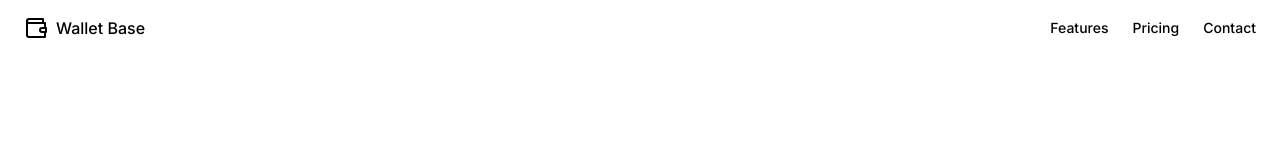
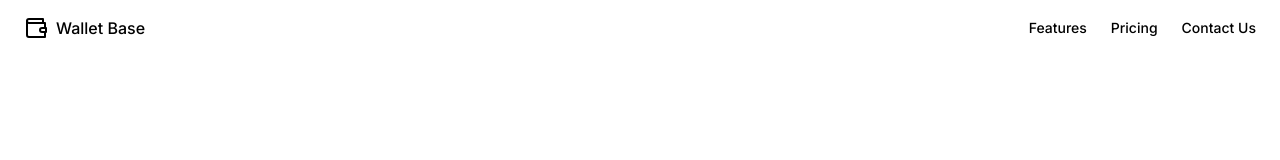
Before and after one commit to ArshaanB/wallet-base, a Next.js app: page / in a window 1280 px wide. Shown: the top 160 px of the page. Built offline with nearby package versions, Linux system fonts and the light colour scheme; no server answers.

Commit message:
added navbar into layout, modified which links show up on pages, moved logout button position

```diff
--- a/app/layout.tsx
+++ b/app/layout.tsx
@@ -1,6 +1,8 @@
 import type { Metadata } from "next";
 import { Inter } from "next/font/google";
 import "./globals.css";
+
+import NavBar from "../components/navbar";
 
 const inter = Inter({ subsets: ["latin"] });
 
@@ -17,7 +19,10 @@ export default function RootLayout({
 }) {
   return (
     <html lang="en">
-      <body className={inter.className}>{children}</body>
+      <body className={inter.className}>
+        <NavBar />
+        {children}
+      </body>
     </html>
   );
 }
--- a/app/profile/page.tsx
+++ b/app/profile/page.tsx
@@ -19,12 +19,12 @@ export default async function Profile() {
 
   return (
     <div className="flex flex-col justify-center items-center h-screen space-y-4">
+      <ProfileForm user={user} />
       <form className="w-full max-w-3xl">
         <Button formAction={signout} variant={"destructive"} className="w-full">
           Log Out
         </Button>
       </form>
-      <ProfileForm user={user} />
     </div>
   );
 }
--- a/components/landing-page.tsx
+++ b/components/landing-page.tsx
@@ -1,7 +1,4 @@
 import Link from "next/link";
-import { Input } from "@/components/ui/input";
-import { Button } from "@/components/ui/button";
-import { WalletIcon } from "../assets/icons";
 
 import { createClient } from "@/utils/supabase/server";
 
@@ -14,33 +11,6 @@ export async function LandingPage() {
   return (
     <div className="flex flex-col min-h-[100dvh]">
       <div className="h-[100vh]">
-        <header className="px-4 lg:px-6 h-14 flex items-center">
-          <Link className="flex items-center justify-center" href="/">
-            <WalletIcon className="h-6 w-6 mr-2" />
-            <span className="sr-only">Wallet Base</span>
-            <span className="mr-2 font-medium">Wallet Base</span>
-          </Link>
-          <nav className="ml-auto flex gap-4 sm:gap-6">
-            <Link
-              className="text-sm font-medium hover:underline underline-offset-4"
-              href="#features"
-            >
-              Features
-            </Link>
-            <Link
-              className="text-sm font-medium hover:underline underline-offset-4"
-              href="/pricing"
-            >
-              Pricing
-            </Link>
-            <Link
-              className="text-sm font-medium hover:underline underline-offset-4"
-              href="mailto:arshaan.marketing@gmail.com"
-            >
-              Contact
-            </Link>
-          </nav>
-        </header>
         <section className="w-full py-12 sm:py-24 md:py-36 lg:py-48 xl:py-72">
           <div className="px-4 md:px-6">
             <div className="flex flex-col items-center space-y-4 text-center">
--- /dev/null
+++ b/components/navbar.tsx
@@ -0,0 +1,54 @@
+"use client";
+
+import Link from "next/link";
+import { usePathname } from "next/navigation";
+import { WalletIcon } from "../assets/icons";
+
+export default function NavBar() {
+  const isHomepage = usePathname() === "/";
+  const isProfile = usePathname() === "/profile";
+
+  return (
+    <header className="px-4 lg:px-6 h-14 flex items-center">
+      <Link className="flex items-center justify-center" href="/">
+        <WalletIcon className="h-6 w-6 mr-2" />
+        <span className="sr-only">Wallet Base</span>
+        <span className="mr-2 font-medium">Wallet Base</span>
+      </Link>
+      <nav className="ml-auto flex gap-4 sm:gap-6">
+        {isHomepage && (
+          <>
+            <Link
+              className="text-sm font-medium hover:underline underline-offset-4"
+              href="#features"
+            >
+              Features
+            </Link>
+            <Link
+              className="text-sm font-medium hover:underline underline-offset-4"
+              href="/pricing"
+            >
+              Pricing
+            </Link>
+          </>
+        )}
+        {!isHomepage && !isProfile && (
+          <>
+            <Link
+              className="text-sm font-medium hover:underline underline-offset-4"
+              href="/profile"
+            >
+              My Profile
+            </Link>
+          </>
+        )}
+        <Link
+          className="text-sm font-medium hover:underline underline-offset-4"
+          href="mailto:arshaan.marketing@gmail.com"
+        >
+          Contact Us
+        </Link>
+      </nav>
+    </header>
+  );
+}
```
